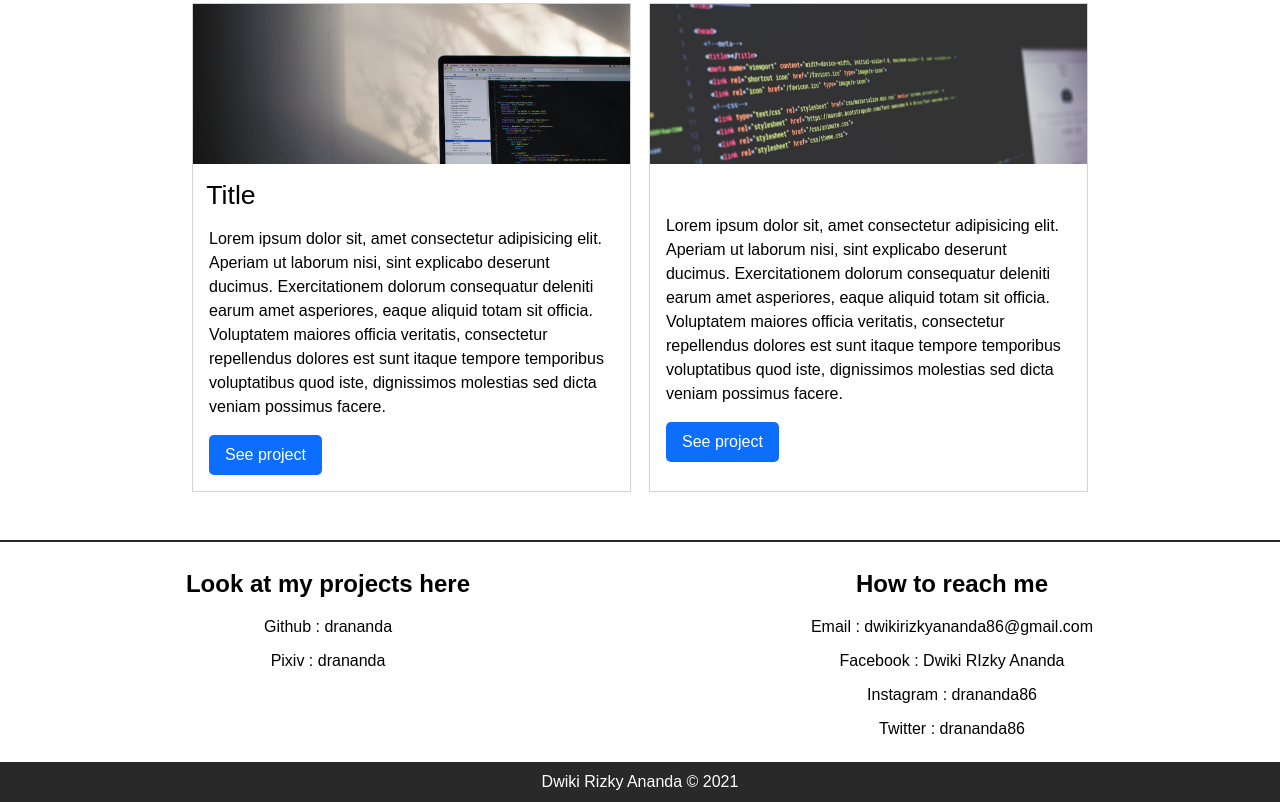
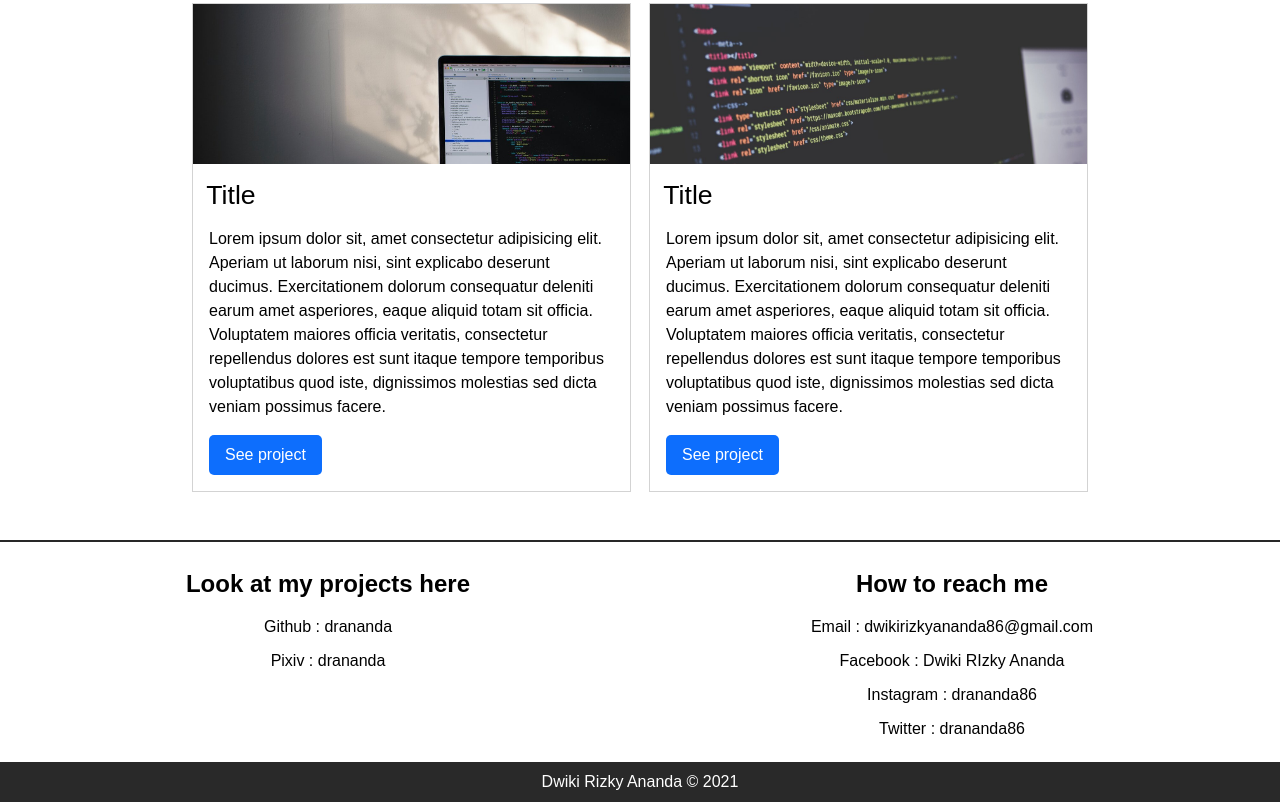
Before and after one commit to drananda/drananda.github.io, a plain HTML site: page index.html in a window 1280 px wide. Shown: the part 993-1795 px from the top of the page. Drawn offline with Linux system fonts and the light colour scheme.

Commit message:
Tambah title
Menambahkan title di salah satu portfolio

```diff
--- a/index.html
+++ b/index.html
@@ -41,7 +41,7 @@
                     <div class="img-container">
                         <img src="img/gambar3.jpg" alt="">
                     </div>
-                    <a href="" class="portfolio-title"></a>
+                    <a href="" class="portfolio-title">Title</a>
                     <p>Lorem ipsum dolor sit, amet consectetur adipisicing elit. Aperiam ut laborum nisi, sint explicabo deserunt ducimus. Exercitationem dolorum consequatur deleniti earum amet asperiores, eaque aliquid totam sit officia. Voluptatem maiores officia veritatis, consectetur repellendus dolores est sunt itaque tempore temporibus voluptatibus quod iste, dignissimos molestias sed dicta veniam possimus facere. <a href="" class="btn">See project</a></p>
                 </div>
             </div>
```
